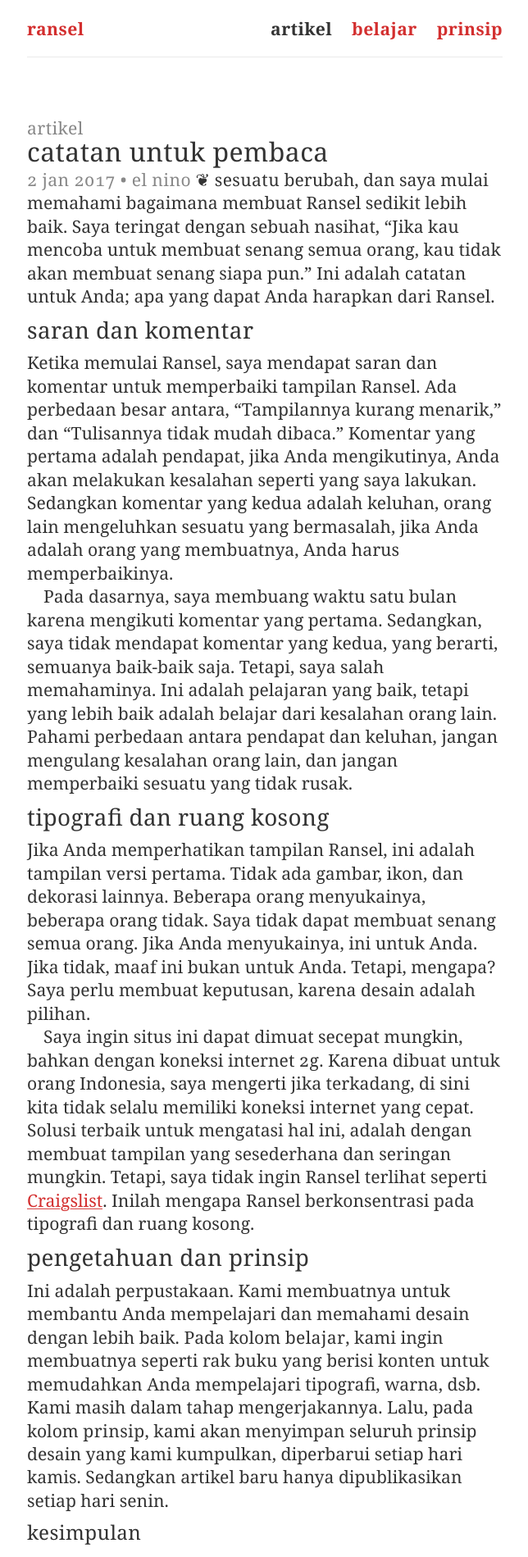
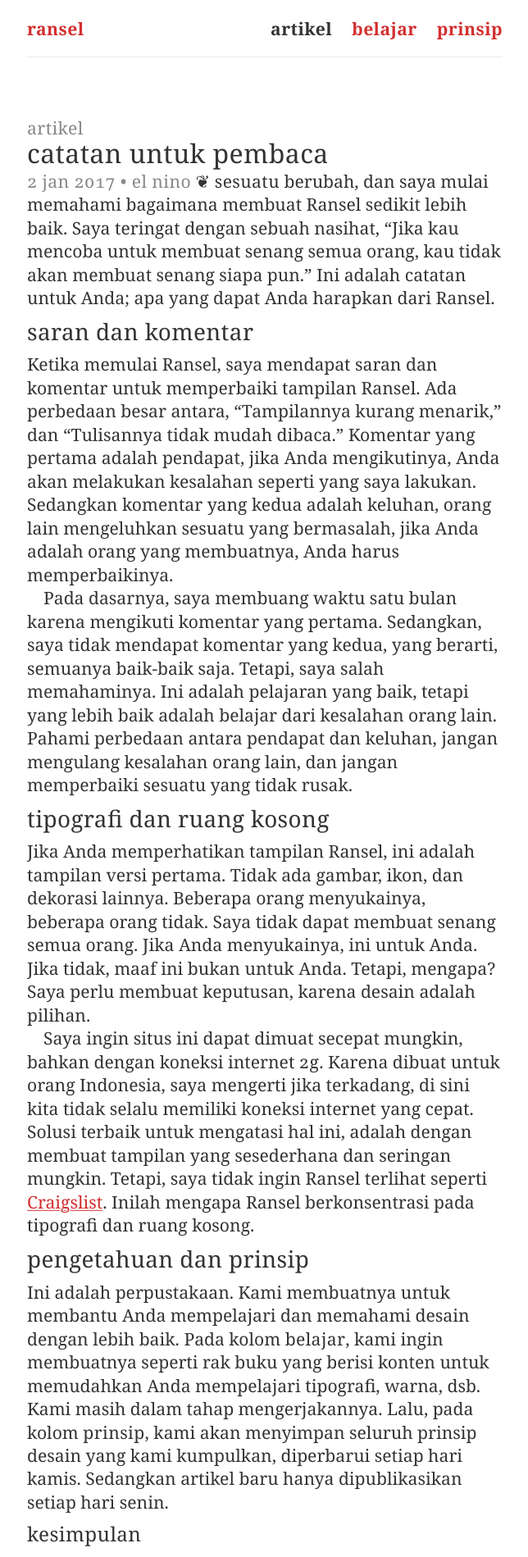
Before and after one commit to tertanda/ransel.github.io, a Jekyll site: the page built from artikel/_posts/2017-1-2-catatan-untuk-pembaca.md, in a window 1280 px wide. Shown: the top 1899 px of the page at 82% size, without its empty margins (317-961 px from the left). Built offline with Jekyll 4.4.1, drawn with Linux system fonts in a browser that asks for light colours.

Commit message:
Memperbaiki heading.

```diff
--- a/_sass/base/typo.scss
+++ b/_sass/base/typo.scss
@@ -78,7 +78,7 @@
     font-weight: 400;
     line-height: 0.75;
     margin-bottom: 0.4125rem;
-    margin-top: 0;
+    margin-top: 0.125rem;
 }
 
 h1 {
@@ -109,6 +109,7 @@
 article h4,
 article h5 {
     margin-bottom: 0;
+    margin-top: 0;
     padding-bottom: 1rem;
     padding-top: 1rem;
 }
```
